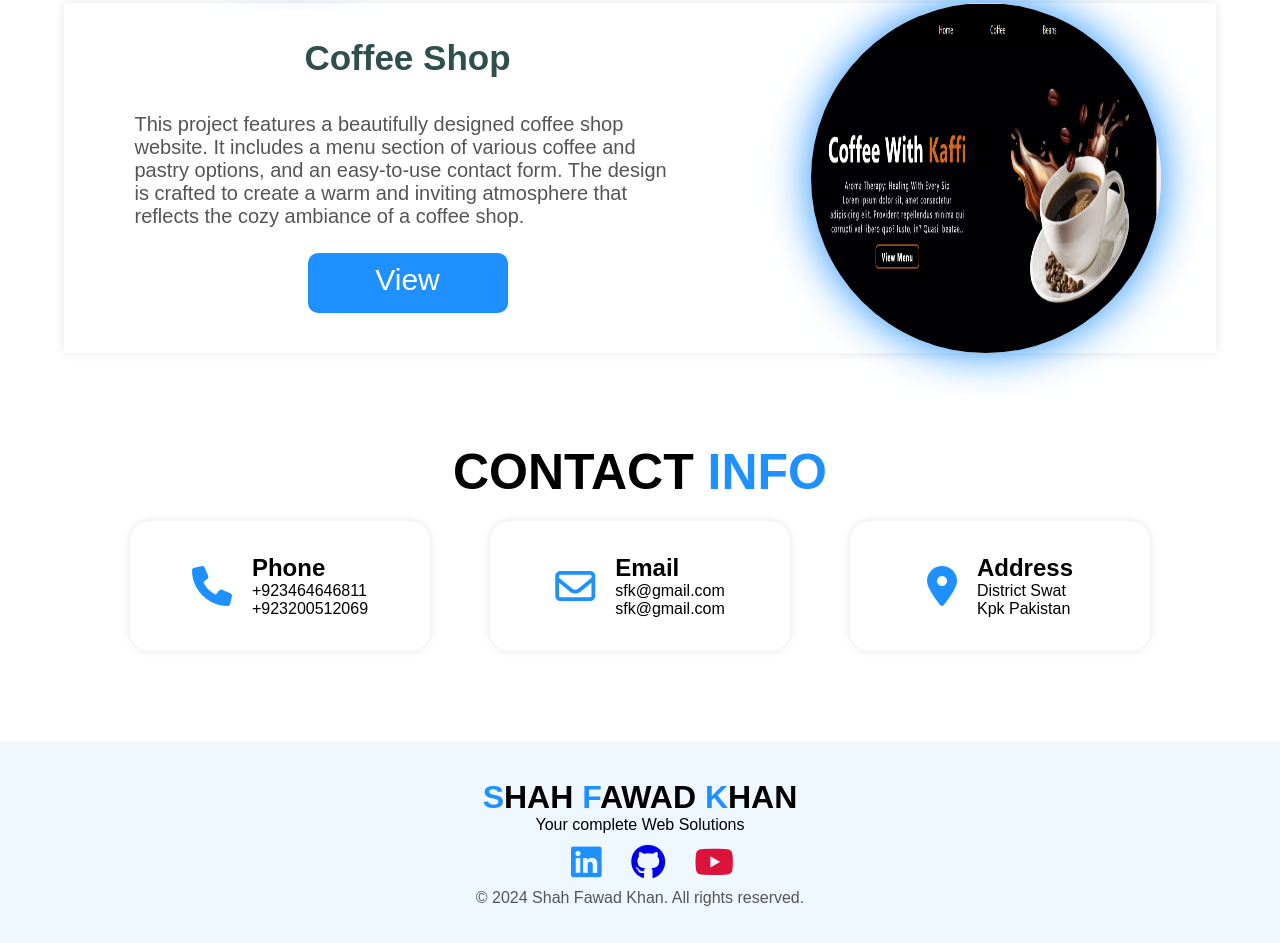
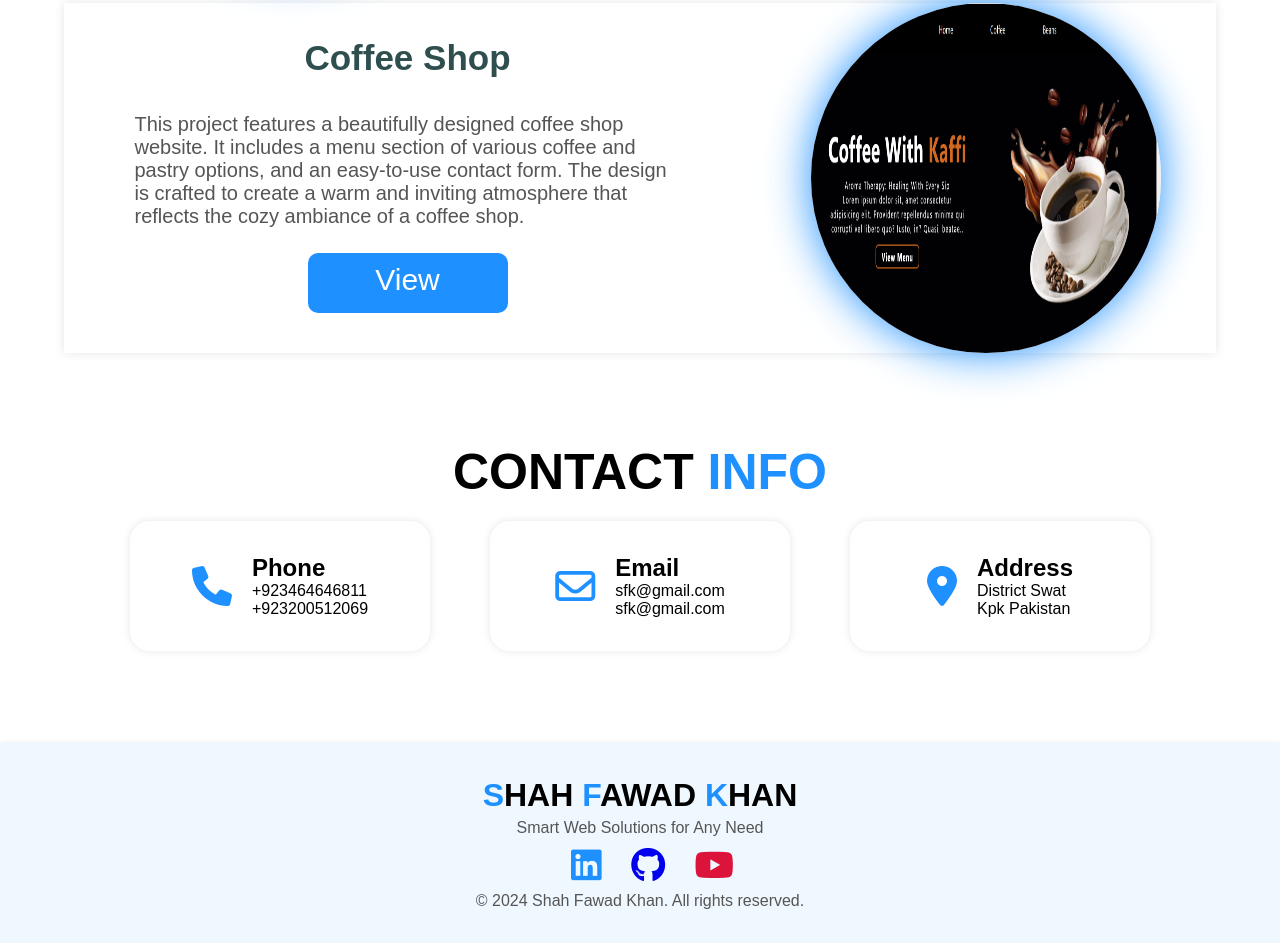
Before and after one commit to shahfawadkhan/complete-portfolio-website, a plain HTML site: page index.html in a window 1280 px wide. Shown: the part 2938-3881 px from the top of the page. Drawn offline with Linux system fonts and the light colour scheme.

Commit message:
update footer

```diff
--- a/index.html
+++ b/index.html
@@ -202,7 +202,7 @@
         <footer>
             <div class="footer-details">
                 <h1><span class="blue">S</span>HAH <span class="blue">F</span>AWAD <span class="blue">K</span>HAN</h1>
-                <p>Your complete Web Solutions</p>
+                <p>Smart Web Solutions for Any Need</p>
                 <div class="footer-icons">
                     <a href="https://www.linkedin.com/in/shah-fawad-khan-ba9380285?utm_source=share&utm_campaign=share_via&utm_content=profile&utm_medium=android_app" target="_blank"> <i class="fa-brands fa-linkedin" style="color: #1e90ff;" ></i></a>
                     <a href="https://github.com/shahfawadkhan" target="_blank"><i class="fa-brands fa-github"></i></a>
--- a/style.css
+++ b/style.css
@@ -547,6 +547,8 @@ footer h1{
 }
 footer p{
     text-align: center;
+    color: #555;
+    margin-top: 5px;
 }
 .footer-icons{
     text-align: center;
```
